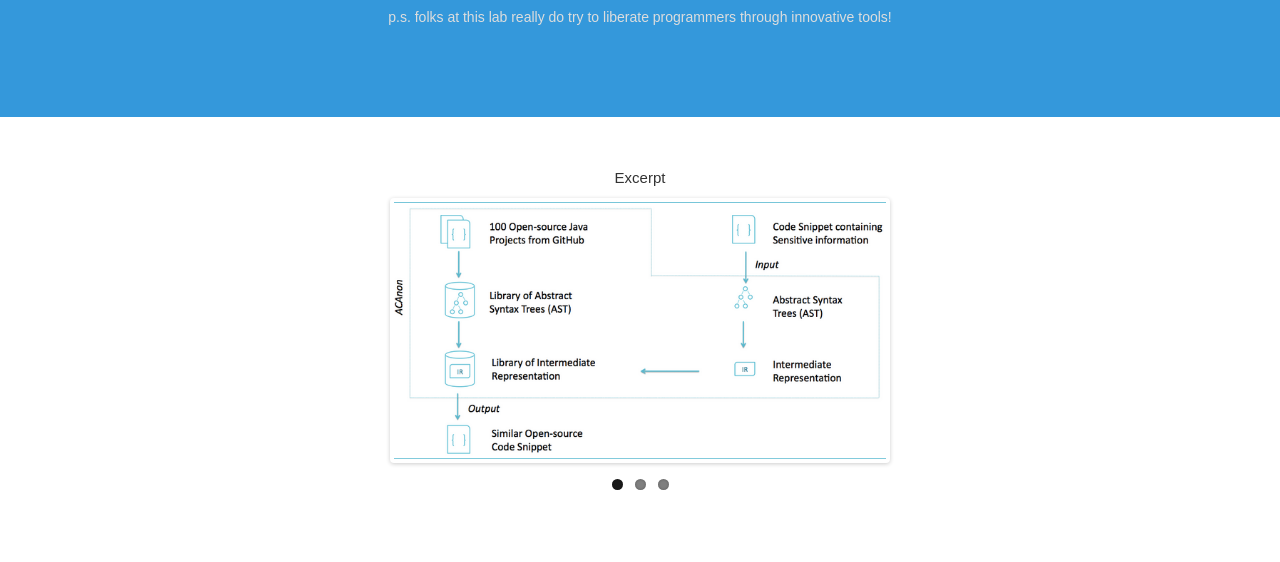
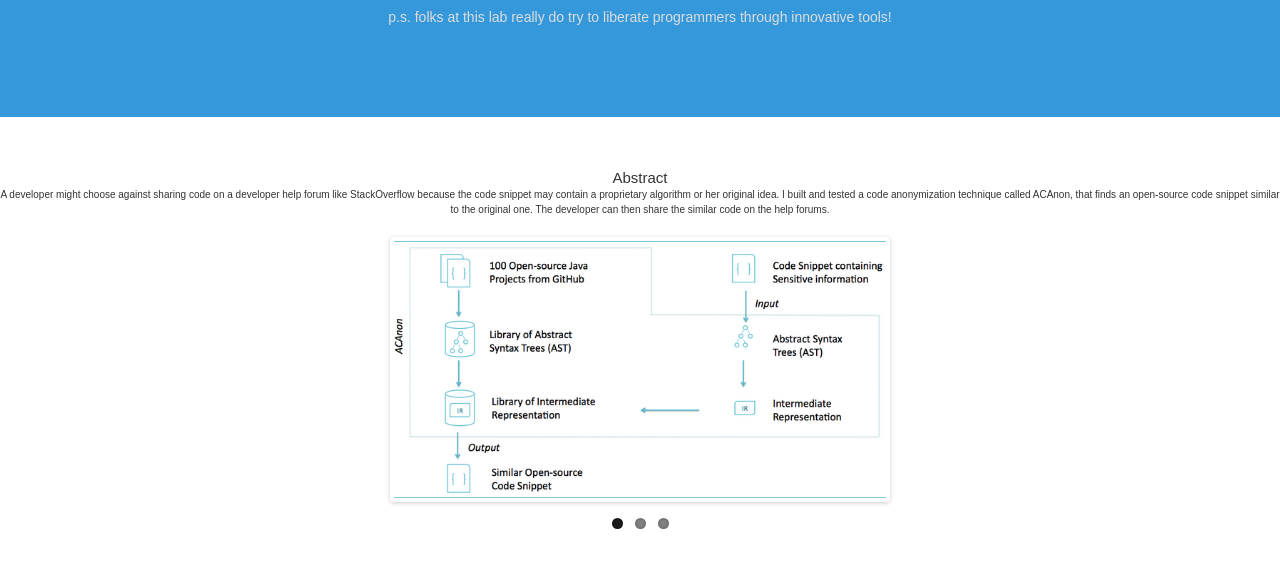
Before and after one commit to 0133bhisan/0133bhisan.github.io, a plain HTML site: page Research.html in a window 1280 px wide. Shown: the part 335-897 px from the top of the page. Before the commit the page ends 858 px from the top, so only its background shows below. Drawn offline with nearby package versions, Linux system fonts and the light colour scheme.

Commit message:
research

```diff
--- a/Research.html
+++ b/Research.html
@@ -68,7 +68,10 @@
 </main>
 
 <div class="free-text-blocks">
-  Excerpt
+  Abstract
+  <p class="descriptive-text">
+    A developer might choose against sharing code on a developer help forum like StackOverflow because the code snippet may contain a proprietary algorithm or her original idea. I built and tested a code anonymization technique called ACAnon, that finds an open-source code snippet similar to the original one. The developer can then share the similar code on the help forums.
+  </p>
 </div>
   <div class="body-slides">
   <div class="flexslider">
--- a/styles/updated_style.css
+++ b/styles/updated_style.css
@@ -39,3 +39,7 @@
 	width: 500px;
 
 }
+
+.descriptive-text{
+	font-size: 10px;
+}
```
Also changed, not shown: .c9/metadata/preview-https:/akarki15_github_io-c9-akarki15.c9.io/index.html (added), .c9/metadata/workspace/Econ.html (added), .c9/metadata/workspace/Research.html (added), .c9/metadata/workspace/index.html (added), .c9/metadata/workspace/styles/updated_style.css (added), 7 other files.
